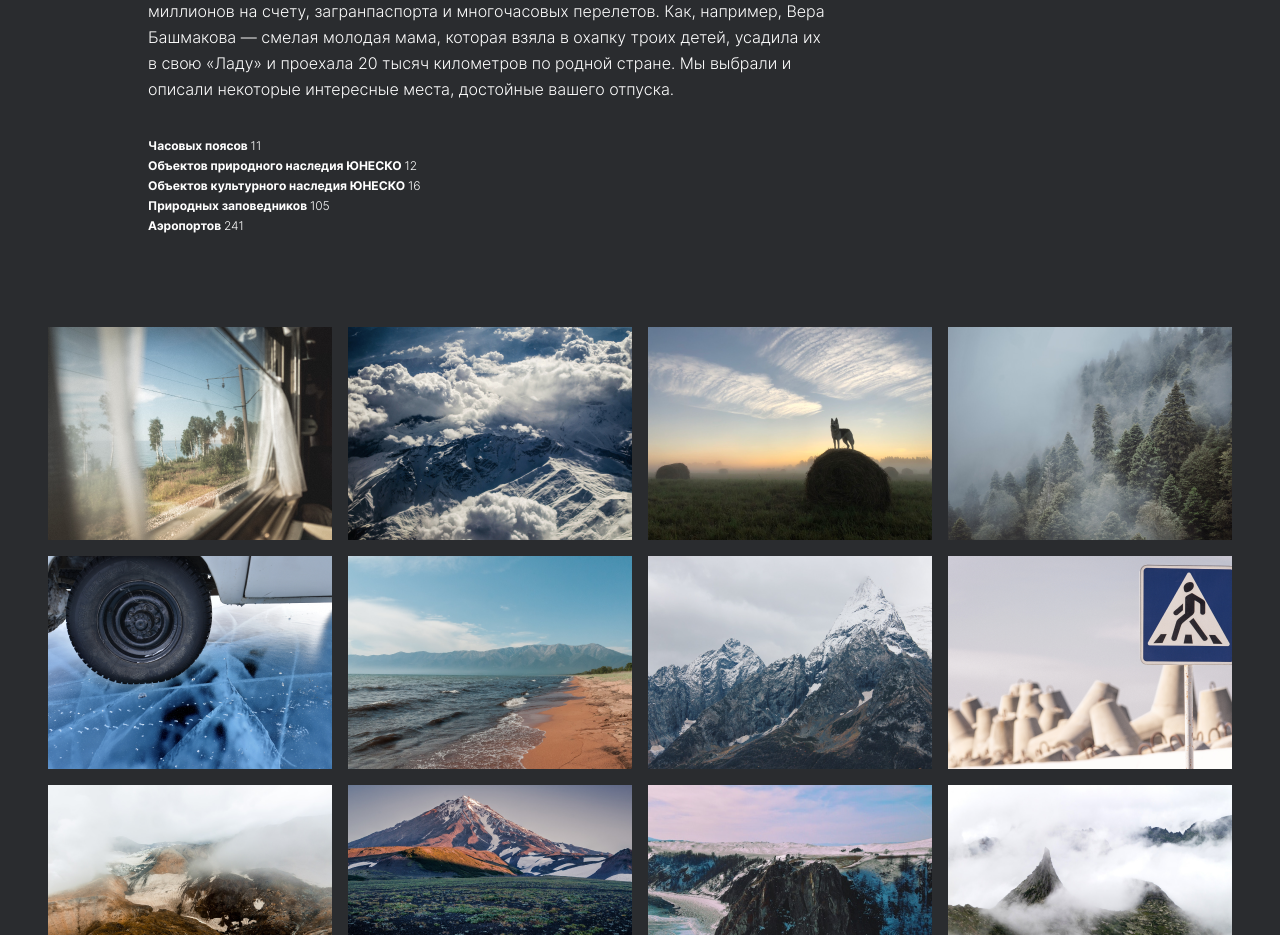
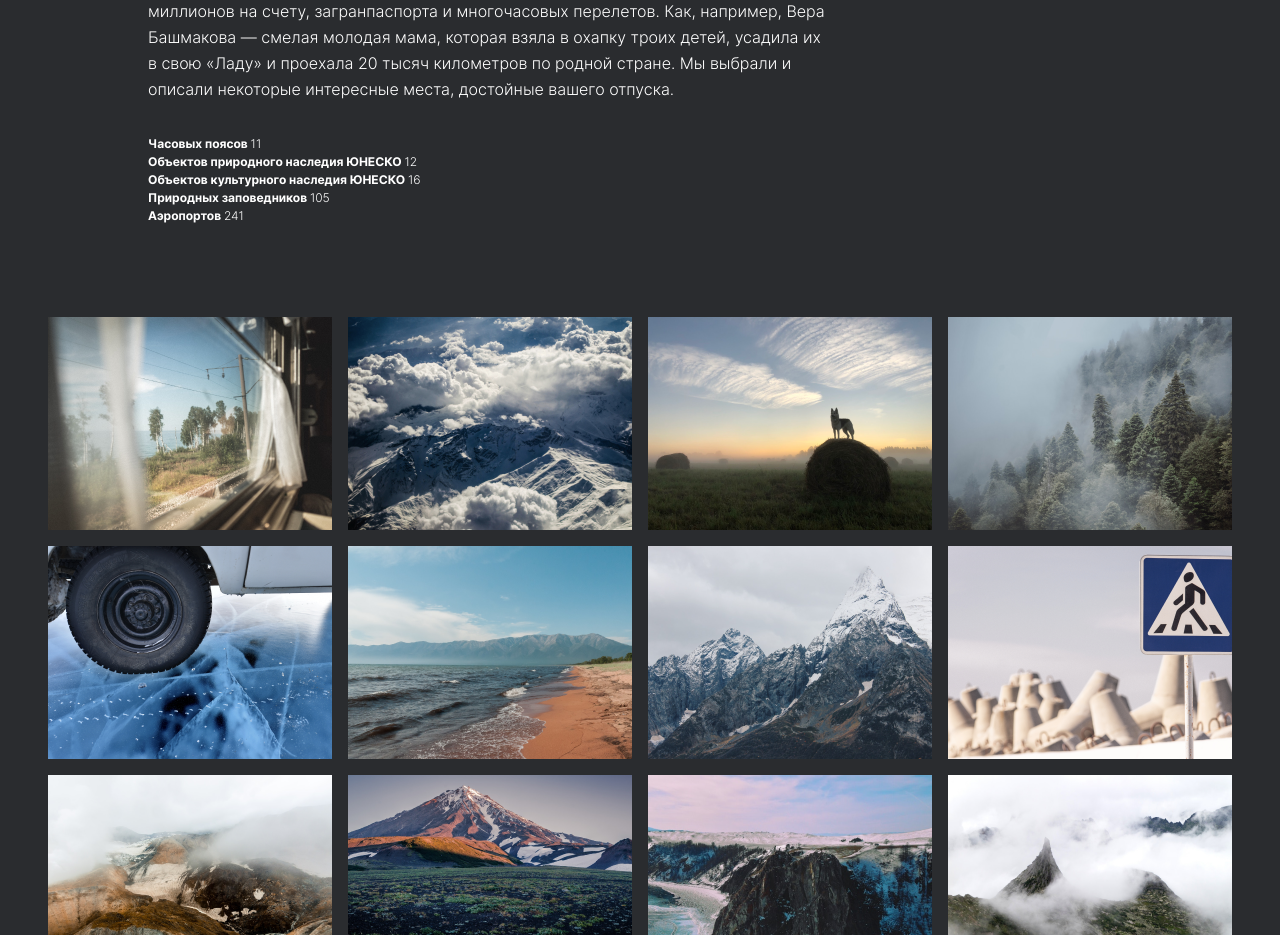
Before and after one commit to ViolettaZvyagina/russian-travel, a plain HTML site: page index.html in a window 1280 px wide. Shown: the part 1440-2375 px from the top of the page. Drawn offline with Linux system fonts and the light colour scheme; files whose address does not match are found by name.

Commit message:
Путешествия по России исправления в блоке intro

```diff
--- a/blocks/intro/__list/intro__list.css
+++ b/blocks/intro/__list/intro__list.css
@@ -2,4 +2,5 @@
   list-style: none;
   padding: 0;
   margin: 0;
+  line-height: 0.8;
 }
```
